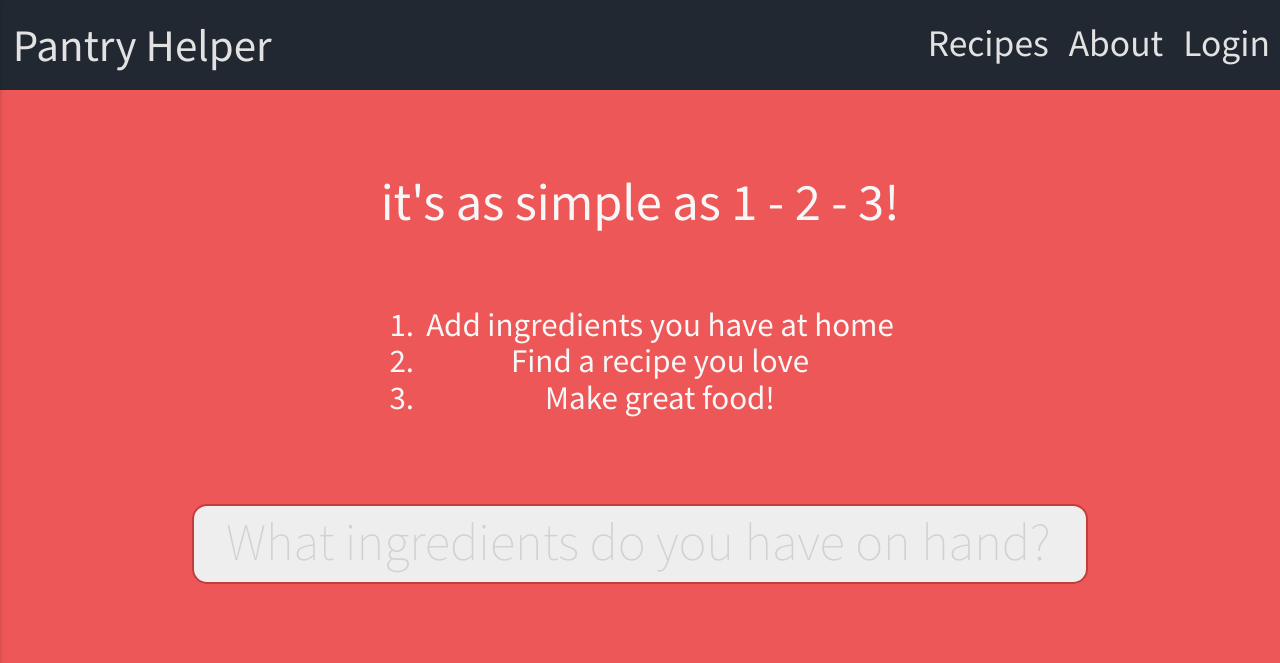
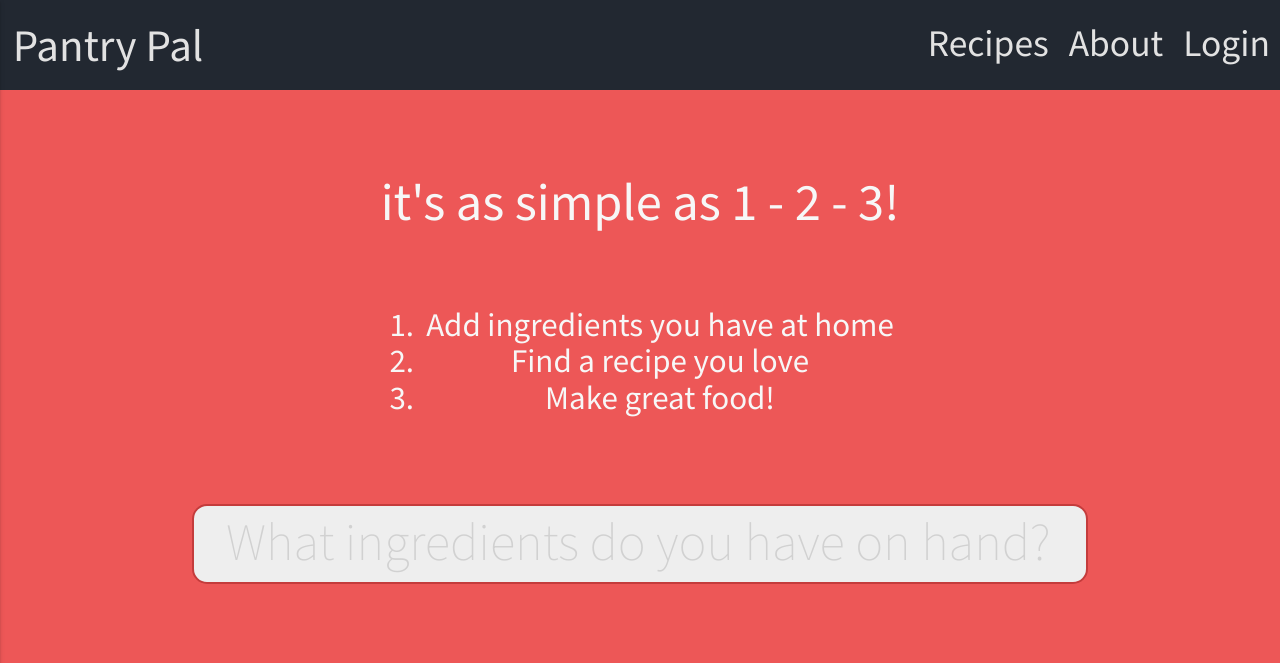
Before and after one commit to ZacharyCauchi/pantry-app, a PHP site: page /controller/loginController.php in a window 1280 px wide. Shown: the top 663 px of the page. Run offline with PHP 8.4, Linux system fonts and the light colour scheme; some libraries are stand-ins or nearby versions.

Commit message:
pantry pal!

```diff
--- a/view/navbarAnonymous.php
+++ b/view/navbarAnonymous.php
@@ -1,6 +1,6 @@
 <nav>
     <div class="navBar nav-wrapper">
-        <h1 onClick='scrollFunction3()'>Pantry Helper</h1>
+        <h1 onClick='scrollFunction3()'>Pantry Pal</h1>
         <a href="#" data-activates="mobile-demo" class="button-collapse"><i class="material-icons">menu</i></a>
         <ul class="right hide-on-med-and-down">
             <li class="navItem" onClick='scrollFunction1()'>Recipes</li>
--- a/view/navbarUser.php
+++ b/view/navbarUser.php
@@ -1,5 +1,5 @@
 <div class="navBar">
-    <h1 onClick='scrollFunction3()'>Pantry Helper</h1>
+    <h1 onClick='scrollFunction3()'>Pantry Pal</h1>
     <div class="navItemsRight">
         <div class="navItem" onClick='scrollFunction1()'>
             Recipes
--- a/view/pages/homePage.php
+++ b/view/pages/homePage.php
@@ -11,7 +11,7 @@
     <script src="https://code.jquery.com/jquery-3.2.1.js" integrity="sha256-DZAnKJ/6XZ9si04Hgrsxu/8s717jcIzLy3oi35EouyE=" crossorigin="anonymous"></script>
     <script type="text/javascript" src="../view/materialize/js/materialize.min.js"></script>
     <script src='../view/js/script.js'></script>
-    <title>Pantry Helper</title>
+    <title>Pantry Pal</title>
 </head>
 <body id="body">
 <div id="modalBackground">
```
Also changed, not shown: README.md.
